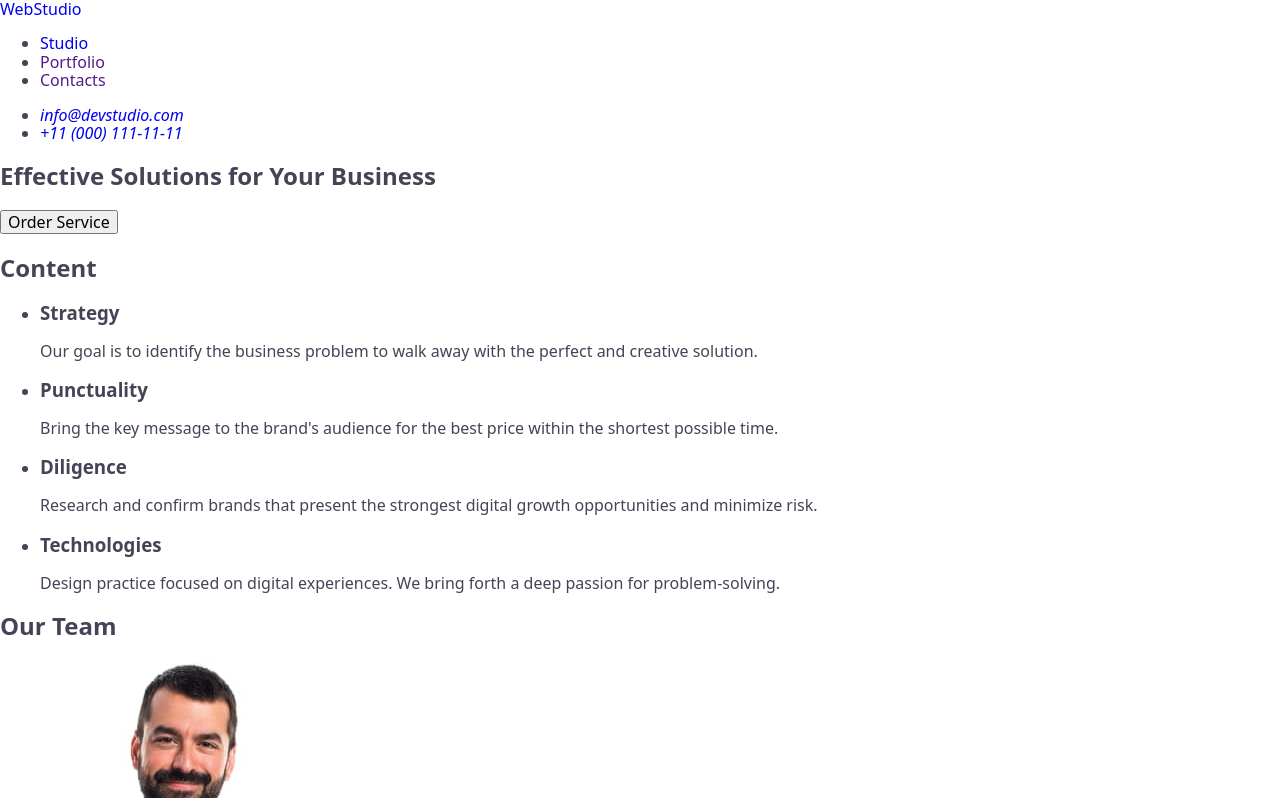
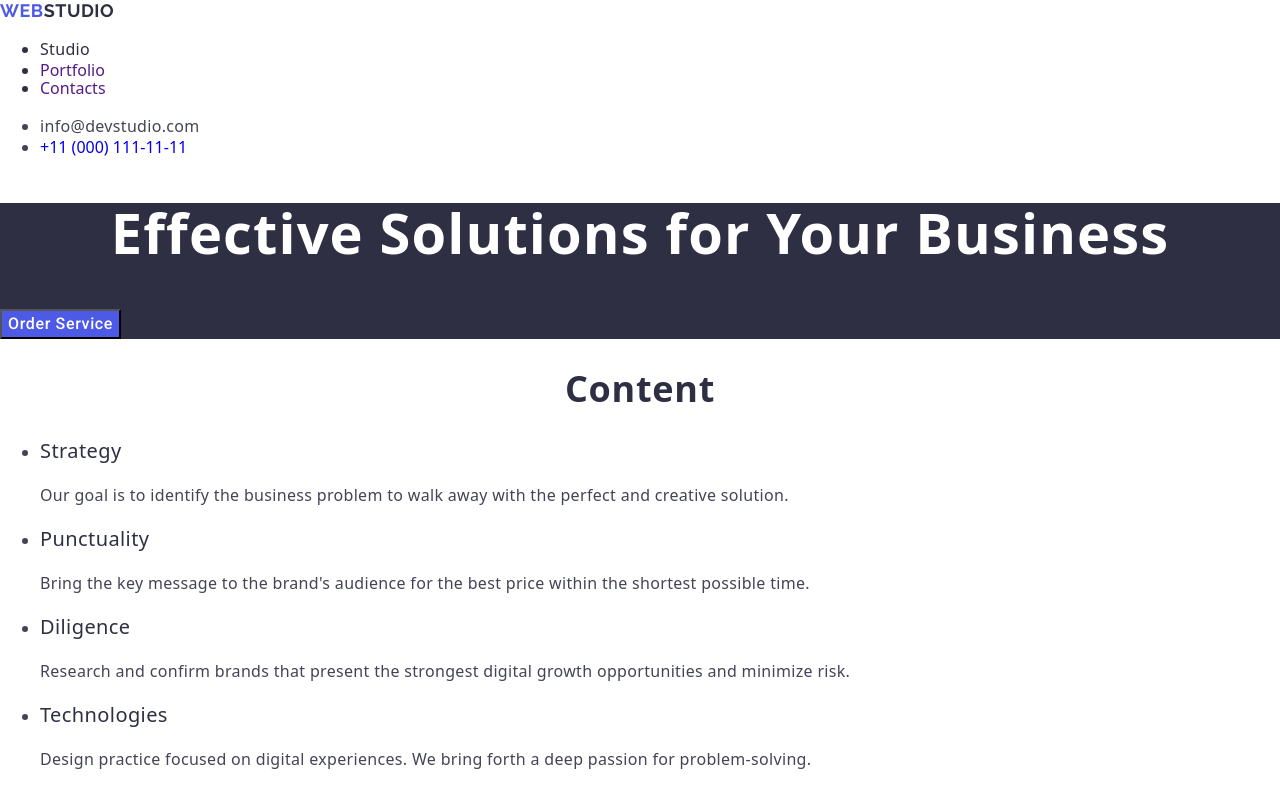
Before and after one commit to ACF136AAV/goit-markup-hw-02, a plain HTML site: page index.html in a window 1280 px wide. Shown: the top 798 px of the page. Drawn offline with nearby package versions, Linux system fonts and the light colour scheme.

Commit message:
Update style.css

```diff
--- a/css/style.css
+++ b/css/style.css
@@ -3,7 +3,7 @@ body{
     color: #434455;
     background-color: #FFFFFF;
 }
-logo-1{
+.logo-1{
     font-family: "Raleway", sans-serif;
     color: #4D5AE5;
     font-weight: 700;
@@ -12,55 +12,55 @@ logo-1{
     letter-spacing: 0.03em;
     text-transform: uppercase;
 }
-logo-2{
+.logo-2{
     color: #2E2F42;
  }
 a{
      text-decoration: none;
  }
-nav-head{
+.nav-head{
     color: #2E2F42;
 }
-nav-links{
+.nav-links{
     font-weight: 500;
     font-size: 16px;
     line-height: 1.5;
     letter-spacing: 0.02em;
     color: #2E2F42;
 }
-nav-links:hover{
+.nav-links:hover{
     color: #404bbf;
 }
-nav-links:active{
+.nav-links:active{
     color: #404bbf;
 }
 
-address-head{
+.address-head{
     font-style: normal
 }
-address-info{
+.address-info{
     font-size: 16px;
     line-height: 1.5;
     letter-spacing: 0.02em;
     color: #434455;
 }
-address-info:hover{
+.address-info:hover{
     color: #404bbf
 }
-address-info:active{
+.address-info:active{
     color: #404bbf
 }
-main-sections{
+.main-sections{
     background-color: #2E2F42;
 }
-main-title{
+.main-title{
     font-size: 56px;
     line-height: 1.07;
     text-align: center;
     letter-spacing: 0.02em;
     color: #ffffff;
 }
-btn{
+.btn{
     background-color: #4D5AE5;
     font-family: "Roboto", sans-serif;
     font-weight: 500;
@@ -70,29 +70,29 @@ btn{
     color: #ffffff;
     cursor: pointer;
 }
-btn:hover{
+.btn:hover{
     background-color: #404BBF;
 }
-btn:active{
+.btn:active{
     background-color: #404BBF;
 }
-description{
+.description{
     font-weight: 500;
     font-size: 20px;
     line-height: 1.2;
     letter-spacing: 0.02em;
     color: #2e2f42;
 }
-text-dscr{
+.text-dscr{
     font-size: 16px;
     line-height: 1.5;
     letter-spacing: 0.02em;
     color: #434455;
 }
-team{
+.team{
     background-color: #F4F4FD;
 }
-sub-title{
+.sub-title{
     font-size: 36px;
     line-height: 1.11;
     text-align: center;
@@ -100,6 +100,6 @@ sub-title{
     text-transform: capitalize;
     color: #2e2f42;
 }
-footer-container{
+.footer-container{
     background-color: #2e2f42;
 }
```
